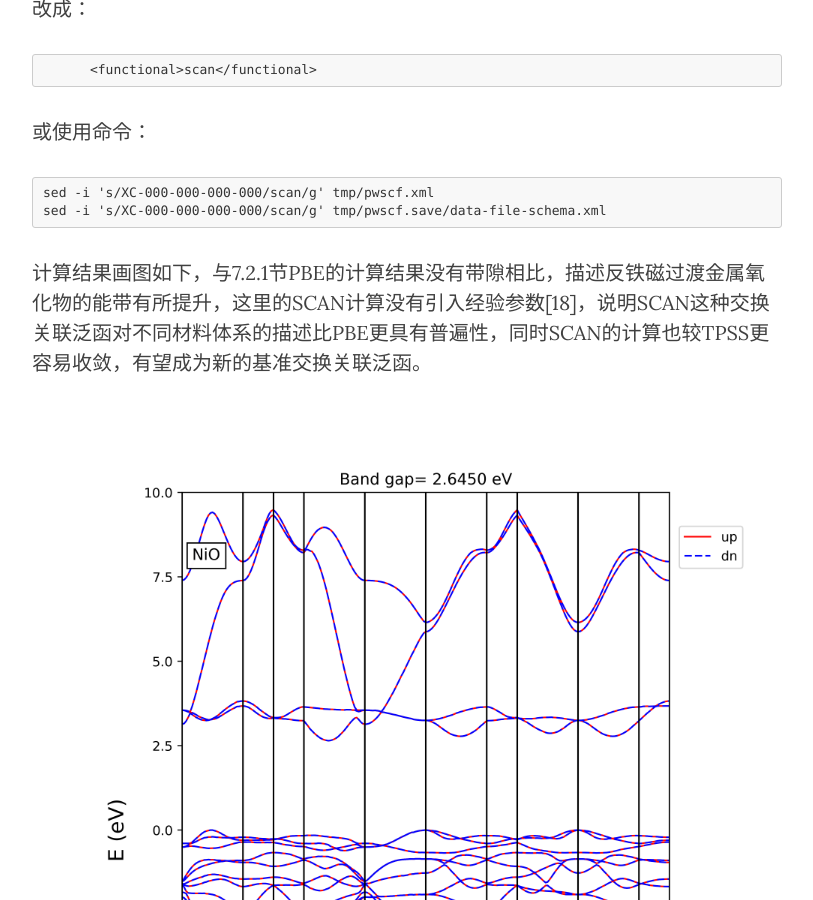
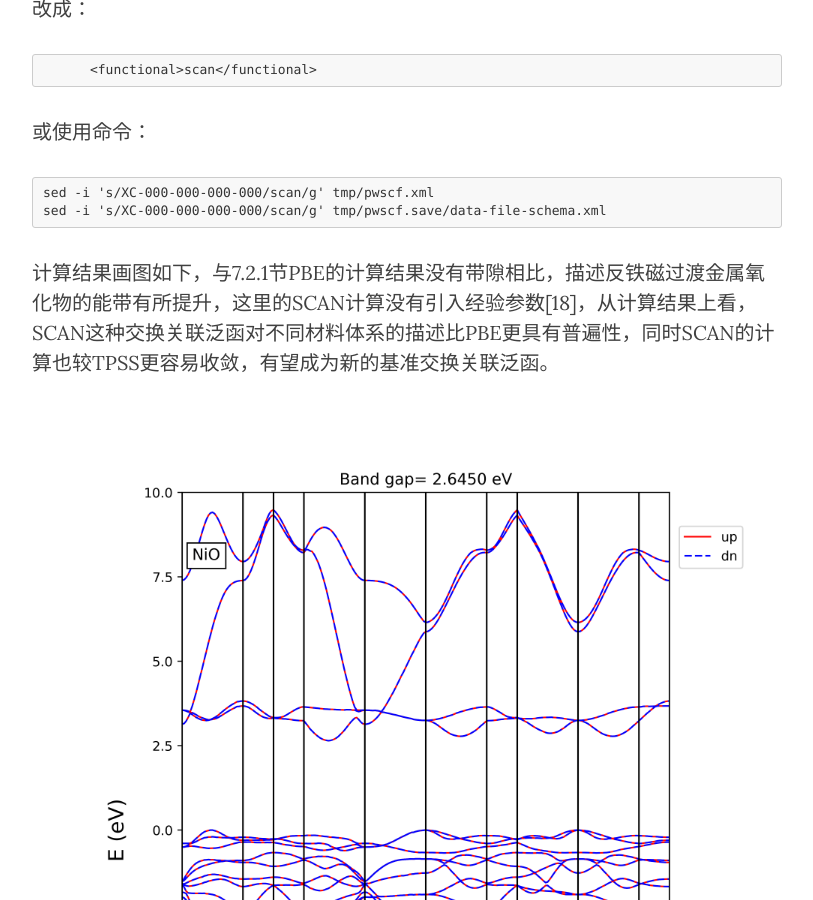
Before and after one commit to yyyu200/DFTbook, a Jekyll site: the page built from _posts/2019-04-01-HandsOn.md, in a window 1280 px wide and 900 px high, scrolled down 63658 px. Shown: the whole window, without its empty margins (233-1046 px from the left). Built offline with Jekyll 4.4.1, drawn with Linux system fonts in a browser that asks for light colours; nearby versions of some CDN libraries; formulas are drawn with MathJax 3; comment, search, counter and statistics services are not loaded.

Commit message:
modify at 20200702-14:44:00-di

````diff
--- a/_posts/2019-04-01-HandsOn.md
+++ b/_posts/2019-04-01-HandsOn.md
@@ -2247,7 +2247,7 @@ sed -i 's/XC-000-000-000-000/scan/g' tmp/pwscf.xml
 sed -i 's/XC-000-000-000-000/scan/g' tmp/pwscf.save/data-file-schema.xml
 ```
 
-计算结果画图如下，与7.2.1节PBE的计算结果没有带隙相比，描述反铁磁过渡金属氧化物的能带有所提升，这里的SCAN计算没有引入经验参数[18]，说明SCAN这种交换关联泛函对不同材料体系的描述比PBE更具有普遍性，同时SCAN的计算也较TPSS更容易收敛，有望成为新的基准交换关联泛函。
+计算结果画图如下，与7.2.1节PBE的计算结果没有带隙相比，描述反铁磁过渡金属氧化物的能带有所提升，这里的SCAN计算没有引入经验参数[18]，从计算结果上看，SCAN这种交换关联泛函对不同材料体系的描述比PBE更具有普遍性，同时SCAN的计算也较TPSS更容易收敛，有望成为新的基准交换关联泛函。
 
 <p align="left">
     <img src="../../../../../img/NiO-scan-band.png" width="1000"/>
````
